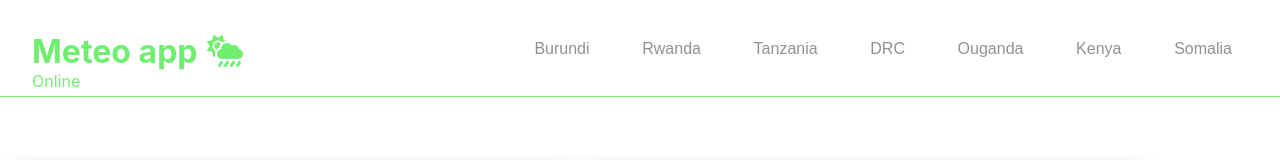
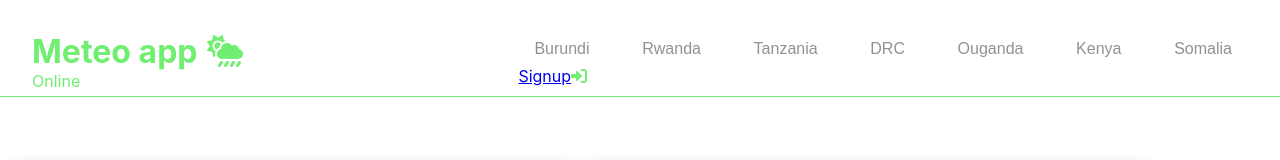
Before and after one commit to uzairsaid/ReactExericise, a React (Create React App) app: page /signup in a window 1280 px wide. Shown: the top 160 px of the page. Built offline with nearby package versions, Linux system fonts and the light colour scheme.

Commit message:
Exercised to router

```diff
--- a/src/components/Header.js
+++ b/src/components/Header.js
@@ -2,6 +2,8 @@ import React, { useContext } from "react";
 import { useState, useEffect } from "react";
 import { WeatherContext } from "../contexts/DataContext";
 import "../style/header.scss";
+import { BrowserRouter as Router, Link, Routes, Route } from "react-router-dom";
+import Signup from "../components/Signup";
 
 const countriesLocalisation = [
   {
@@ -508,6 +510,15 @@ function Header() {
             </button>
           </li>
         </ul>
+        <Router>
+          <Link to={"/signup"}>
+            Signup<i className="fa-solid fa-right-to-bracket"></i>
+          </Link>
+
+          <Routes>
+            <Route path="/signup" element={Signup} />
+          </Routes>
+        </Router>
       </div>
     </div>
   );
--- a/src/components/Signup.js
+++ b/src/components/Signup.js
@@ -14,7 +14,11 @@ function Signup() {
   }
 
   return (
-    <div>
+    <div className="card">
+      <div className="card-title">
+        <h2>Signup form</h2>
+      </div>
+      <div className="card-body">
         <form onSubmit={handleSubmit}>
           <div>
             <label>Username</label>
@@ -58,6 +62,7 @@ function Signup() {
           </div>
         </form>
       </div>
+    </div>
   );
 }
 
```
Lines whose indentation alone changed are shown as unchanged.
